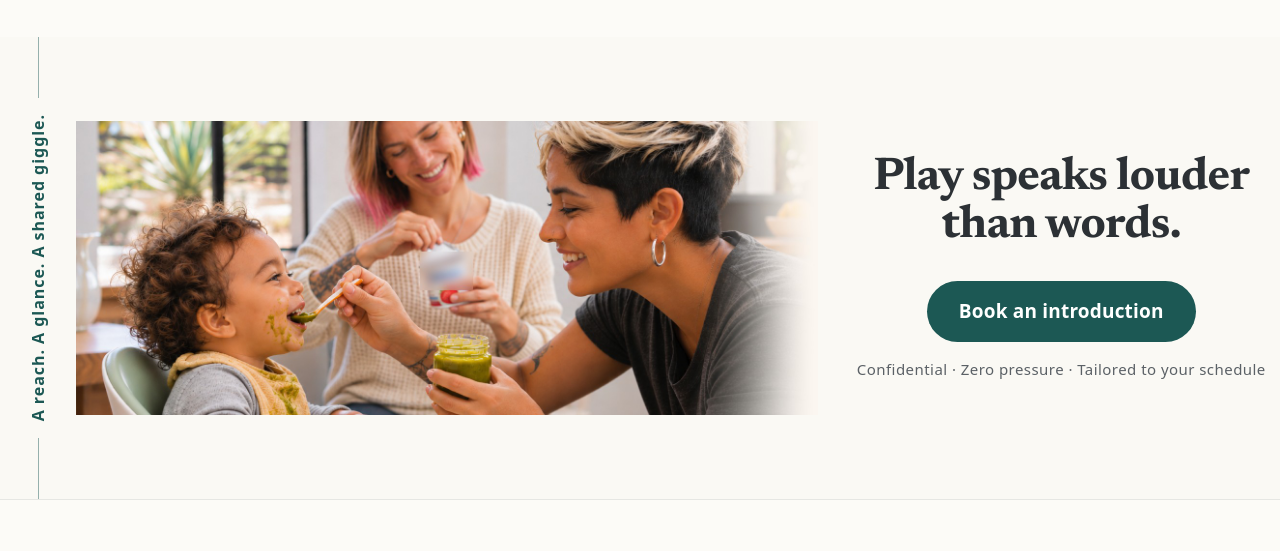
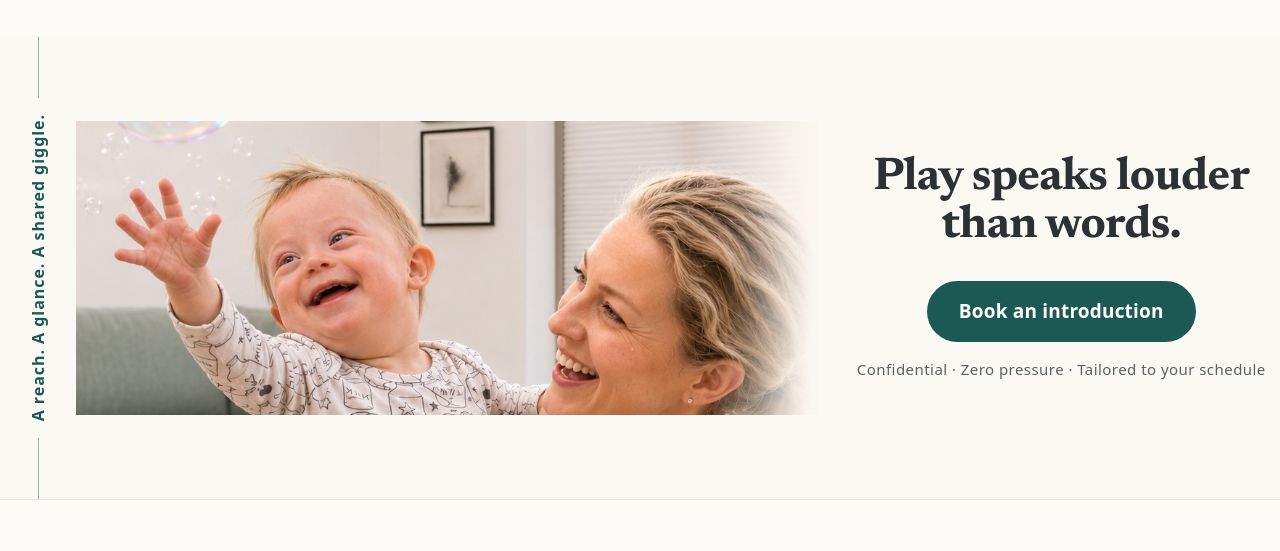
Before and after one commit to ellisvdb/brightplay, a plain HTML site: page approach.html in a window 1280 px wide. Shown: the part 1380-1931 px from the top of the page. Drawn offline with Linux system fonts and the light colour scheme; a web font is replaced by a local one.

Commit message:
Approach closing band: bubbles photo; feeding reserved for Project ImPACT, crafts for groups
Co-Authored-By: Claude Opus 5.5 <noreply@anthropic.com>
Claude-Session: https://claude.ai/code/session_017MriicVSspT3tqkqPhZfQz

```diff
--- a/approach.html
+++ b/approach.html
@@ -97,9 +97,9 @@
     <section class="bp-close" aria-labelledby="close-title">
       <p class="bp-close__vert"><span>A reach. A glance. A shared giggle.</span></p>
       <div class="bp-close__media">
-        <img src="assets/images/photos/close-family-feeding.jpg"
-             alt="Two smiling parents feeding their delighted, food-covered toddler in a high chair"
-             width="1536" height="608" loading="lazy" decoding="async">
+        <img src="assets/images/photos/close-mom-baby-bubbles-band.jpg"
+             alt="A delighted toddler reaches for soap bubbles while his smiling mother holds him on her lap"
+             width="1024" height="405" loading="lazy" decoding="async">
       </div>
       <div class="bp-close__text">
         <h2 id="close-title" class="bp-close__title">Play speaks louder than words.</h2>
```
Also changed, not shown: assets/images/photos/close-mom-baby-bubbles-band.jpg (added), 2 other files.
